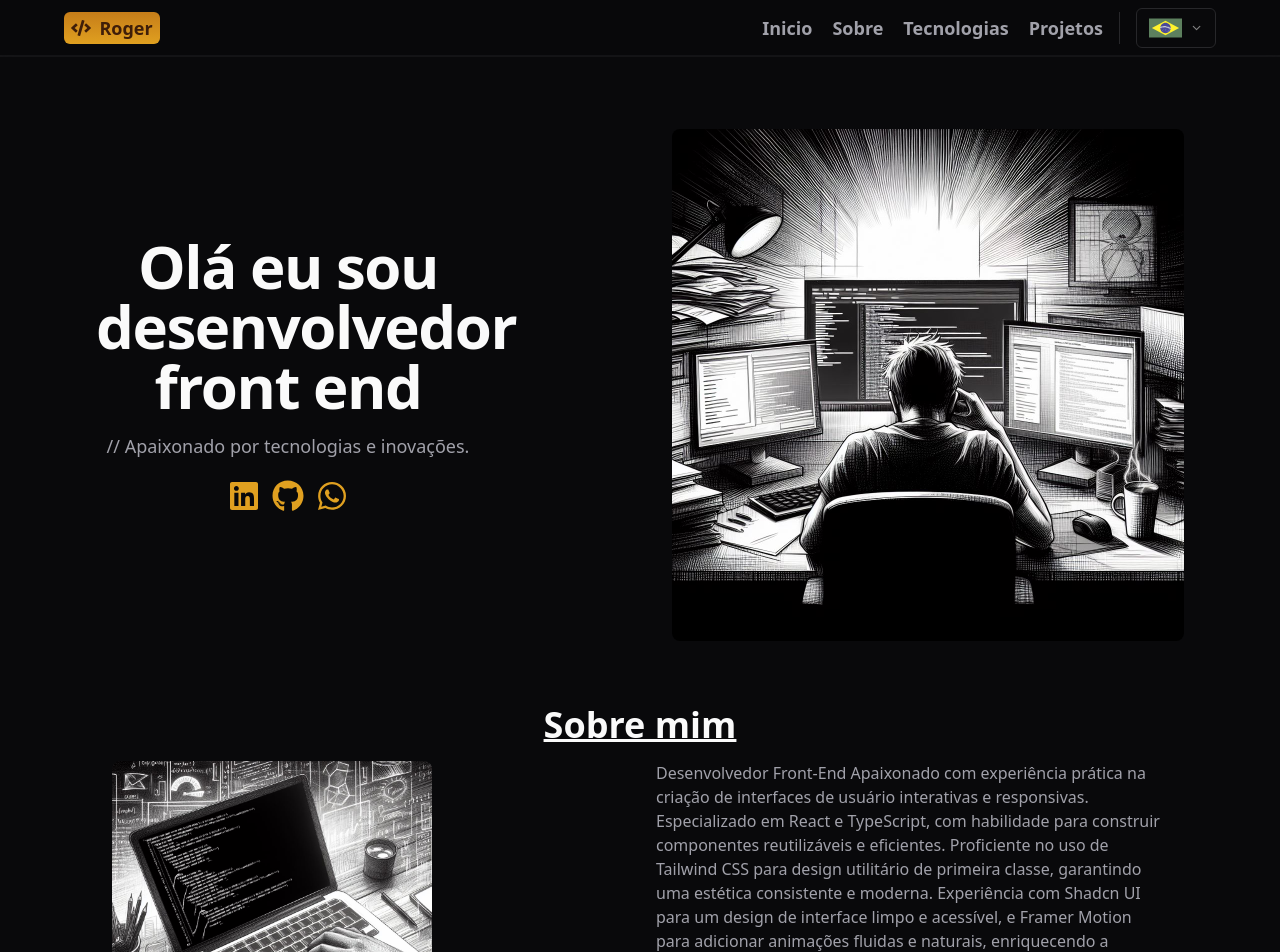
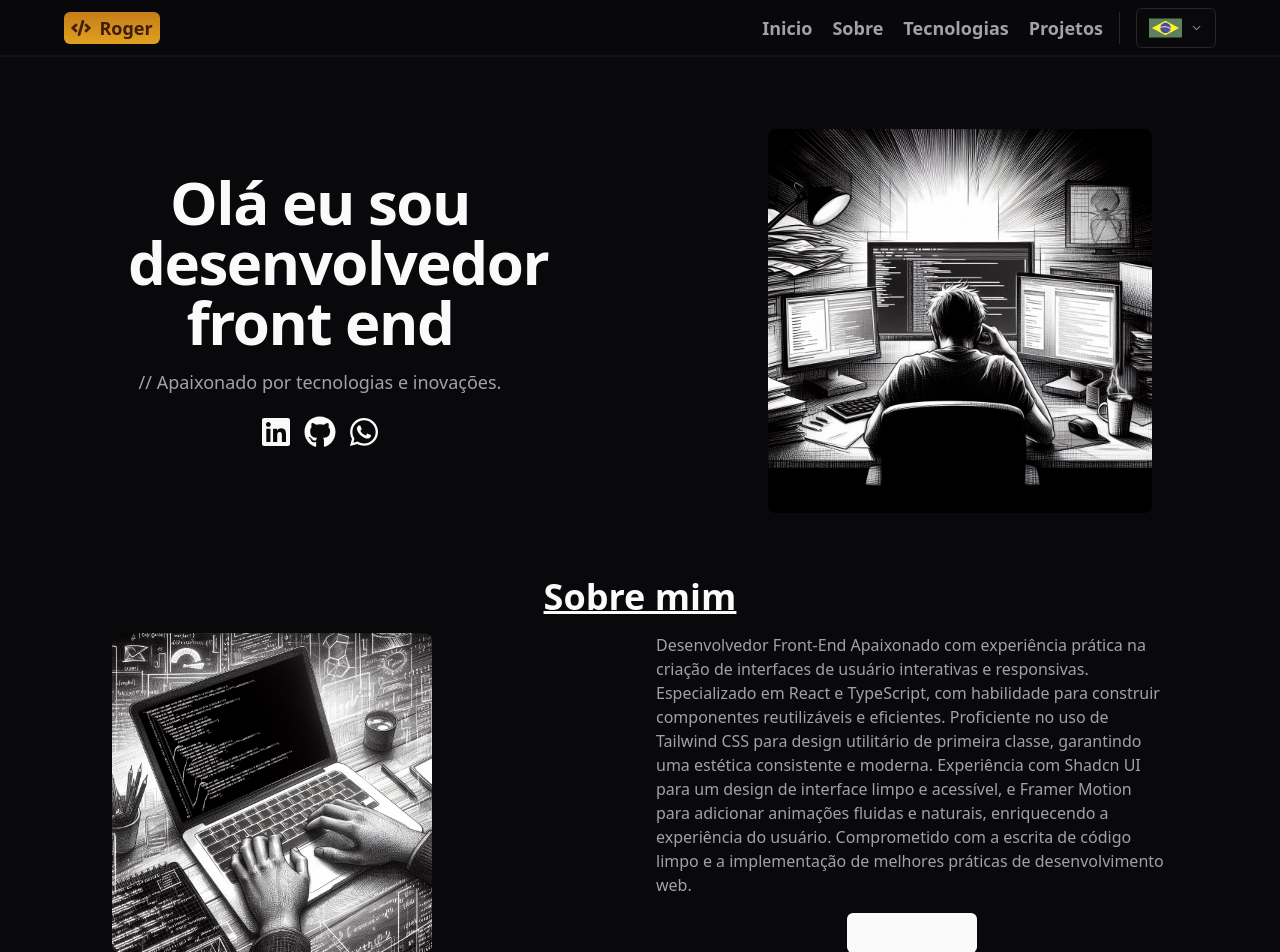
Before and after one commit to rogervalentim/roger-valentim, a React (Vite) app: page / in a window 1280 px wide. Shown: the top 952 px of the page. Built offline with nearby package versions, Linux system fonts and the light colour scheme.

Commit message:
feat: update size images

```diff
--- a/src/components/about/about.tsx
+++ b/src/components/about/about.tsx
@@ -30,9 +30,9 @@ export function About() {
       <p className="px-6 lg:px-0 leading-normal text-muted-foreground">{t("about")}</p>
       </motion.div>
     <a href={curriculum} target="_blank">
-      <Button type="button" className="font-bold flex gap-2 mt-4 text-ronchi-950 bg-gradient-to-t from-ronchi-500 to-ronchi-600 hover:bg-gradient-to-t hover:from-ronchi-600 hover:to-ronchi-700">
+      <Button type="button" className="font-bold flex gap-2 mt-4 text-royal-blue-950 bg-gradient-to-t from-royal-blue-500 to-royal-blue-600 hover:bg-gradient-to-t hover:from-royal-blue-600 hover:to-royal-blue-700">
         {t("cv")}
-        <ArrowDownToLine className="text-ronchi-950" />
+        <ArrowDownToLine className="text-royal-blue-950" />
       </Button>
     </a>
       </div>
--- a/src/components/home/home.tsx
+++ b/src/components/home/home.tsx
@@ -52,7 +52,7 @@ export function Home() {
                     variant="link"
                     aria-label="Veja o meu LinkedIn"
                   >
-                    <FaLinkedin className="h-8 w-8  fill-ronchi-500 hover:fill-ronchi-600" />
+                    <FaLinkedin className="h-8 w-8  fill-royal-blue-500 hover:fill-royal-blue-600" />
                   </Button>
                 </TooltipTrigger>
                 <TooltipContent>
@@ -77,7 +77,7 @@ export function Home() {
                     variant="link"
                     aria-label="veja o meu github"
                   >
-                    <FaGithub className="h-8 w-8  fill-ronchi-500 hover:fill-ronchi-600" />
+                    <FaGithub className="h-8 w-8  fill-royal-blue-500 hover:fill-royal-blue-600" />
                   </Button>
                 </TooltipTrigger>
                 <TooltipContent>
@@ -102,7 +102,7 @@ export function Home() {
                     variant="link"
                     aria-label="Entre em contato pelo whatsApp"
                   >
-                    <FaWhatsapp className="h-8 w-8  fill-ronchi-500 hover:fill-ronchi-600" />
+                    <FaWhatsapp className="h-8 w-8  fill-royal-blue-500 hover:fill-royal-blue-600" />
                   </Button>
                 </TooltipTrigger>
                 <TooltipContent>
@@ -117,7 +117,7 @@ export function Home() {
       </motion.div>
       <figure className="flex justify-center items-center pt-4 lg:flex-col lg:max-w-lg">
         <img
-          className="h-80 max-w-sm lg:h-auto lg:max-w-full w-full rounded-lg"
+          className="h-80 max-w-sm w-72 lg:h-auto lg:w-full  rounded-lg"
           src={avatar}
           alt="avatar"
         />
```
